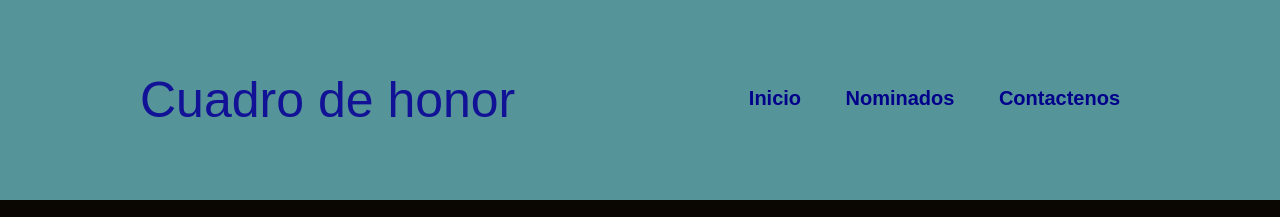
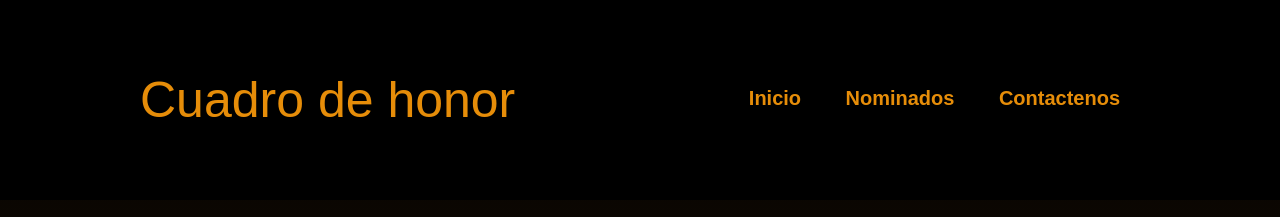
Before and after one commit to CAASG/pagina_web, a plain HTML site: page index.html in a window 1280 px wide. Shown: the top 217 px of the page. Drawn offline with Linux system fonts and the light colour scheme; grey boxes are pictures that could not be loaded.

Commit message:
edicion real final definitiva

```diff
--- a/estilos.css
+++ b/estilos.css
@@ -48,7 +48,7 @@ p{
 header {
   width: 100%;
   overflow: hidden;
-  background-color: rgb(85, 148, 153);
+  background-color: rgb(0, 0, 0);
   margin-bottom: 20px;
 }
 
@@ -60,7 +60,7 @@ header {
 }
 
 header .logo {
-  color: rgb(18, 18, 151);
+  color: rgb(230, 141, 9);
   font-size: 50px;
   line-height: 200px;
   float: left;
@@ -73,7 +73,7 @@ header nav {
 
 header nav a {
   display: inline-block;
-  color: darkblue;
+  color: rgb(230, 141, 9);
   text-decoration: none;
   padding: 10px 20px;
   line-height: normal;
@@ -82,7 +82,7 @@ header nav a {
 }
 
 header nav a:hover {
-  background-color: darkcyan;
+  background-color: rgb(240, 234, 235);
   border-radius: 50px;
 }
 
```
